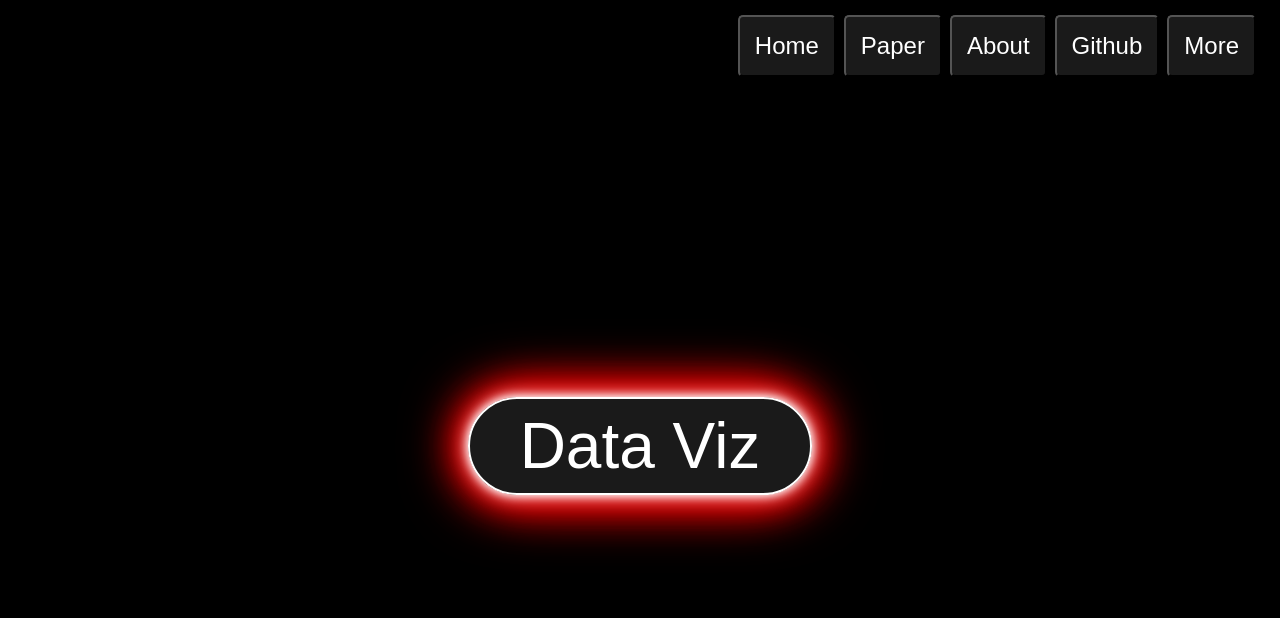
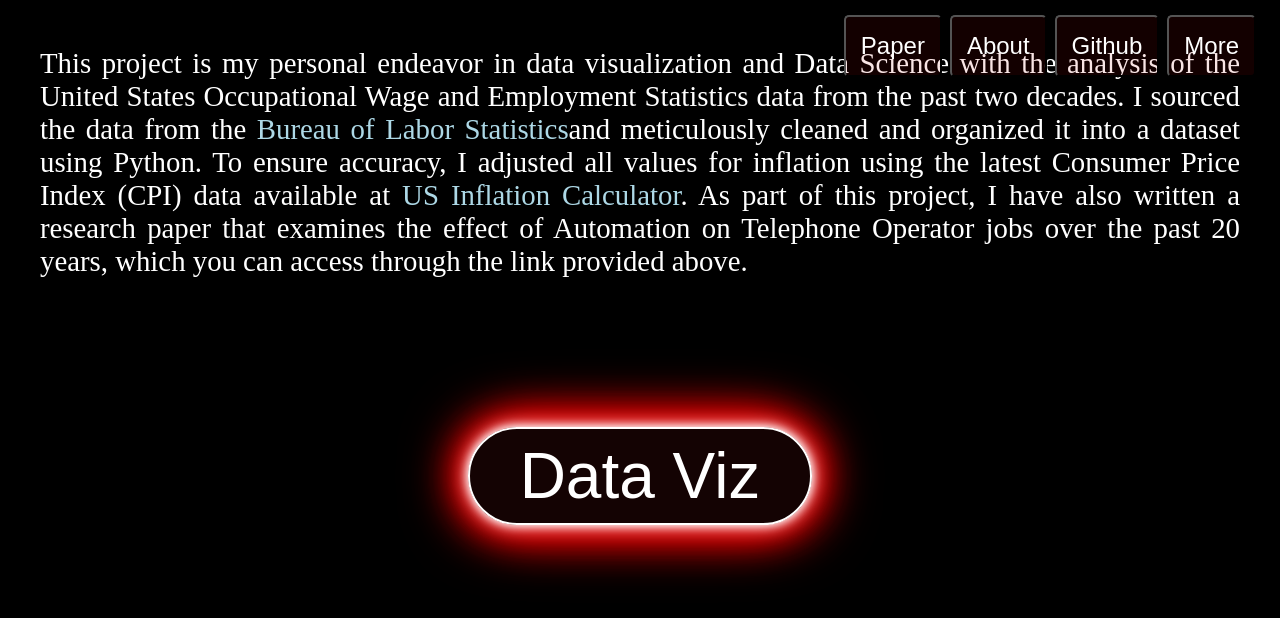
Before and after one commit to RitulSoni/Data-Viz-US-Wage-Employment-Statistics, a React (Create React App) app in the folder my-app/: page / in a window 1280 px wide. Shown: the top 618 px of the page. Built offline with nearby package versions, Linux system fonts and the light colour scheme.

Commit message:
Fixed the centring issue

```diff
--- a/my-app/src/Home.css
+++ b/my-app/src/Home.css
@@ -13,7 +13,7 @@
   .container {
     display: flex;
     flex-direction: column;
-    justify-content: center;
+    justify-content: flex-start;
     align-items: center;
     background-color: black;
   }
@@ -32,7 +32,7 @@
   }
 
   .navButton {
-    background: rgba(255, 255, 255, 0.1);
+    background: rgba(187, 0, 0, 0.1);
     border-radius: 5px;
     color: white;
     text-align: center;
@@ -52,8 +52,9 @@
   .centerButton {
     font-size: 4rem;
     padding: 10px 50px;
+    margin-top: -30%;
     color: white;
-    background: rgba(255, 255, 255, 0.1);
+    background: rgba(197, 36, 36, 0.1);
     border: 2px solid white;
     border-radius: 80px;
     cursor: pointer;
@@ -77,11 +78,50 @@
     transform: scale(1.1);
   }
 
+  .description a {
+    color: lightblue;
+    text-decoration: none;
+  }
+
+  .description {
+    font-size: 1.8rem;
+    color: white;
+    text-align: justify;
+    /* margin-bottom: 12rem; */
+    position: relative;
+    margin-top: -20rem;
+    padding-bottom: 40%;
+    max-width: 1200px;
+  }
+
   .content {
-    text-align: center;
-    color: white;
     display: flex;
+    flex-direction: column;
     justify-content: center;
     align-items: center;
+    text-align: center;
     height: 100%;
+    padding: 2rem;
   }
+
+
+
+
+/*
+  .description {
+    font-size: 1.8rem;
+    color: white;
+    text-align: justify;
+    position: absolute;
+    top: 15%;
+    max-width: 800px;
+  }
+
+  .content {
+    display: flex;
+    flex-direction: column;
+    justify-content: center;
+    align-items: center;
+    text-align: center;
+    height: 100%;
+    position: relative; */
--- a/my-app/src/Home.js
+++ b/my-app/src/Home.js
@@ -8,13 +8,22 @@ function Home() {
   return (
     <div className="container">
       <nav className="navBar">
-        <button className="navButton" onClick={() => navigate('/home')}>Home</button>
         <button className="navButton" onClick={() => navigate('/paper')}>Paper</button>
         <button className="navButton" onClick={() => navigate('/about')}>About</button>
         <button className="navButton" onClick={() => navigate('/github')}>Github</button>
         <button className="navButton" onClick={() => navigate('/more')}>More</button>
       </nav>
       <div className="content">
+        <p className="description">
+          This project is my personal endeavor in data visualization and Data Science with the analysis of
+          the United States Occupational Wage and Employment Statistics data from the past two decades. I
+          sourced the data from the <a href="https://www.bls.gov/oes/tables.htm">Bureau of Labor Statistics</a>
+          and meticulously cleaned and organized it into a dataset using Python. To ensure accuracy, I adjusted all values
+          for inflation using the latest Consumer Price Index (CPI) data available at
+          <a href="https://www.usinflationcalculator.com/inflation/consumer-price-index-and-annual-percent-changes-from-1913-to-2008/"> US Inflation Calculator</a>.
+          As part of this project, I have also written a research paper that examines the effect of Automation on
+          Telephone Operator jobs over the past 20 years, which you can access through the link provided above.
+        </p>
         <button className="centerButton" onClick={() => navigate('/Tableau')}>Data Viz</button>
       </div>
     </div>
```
